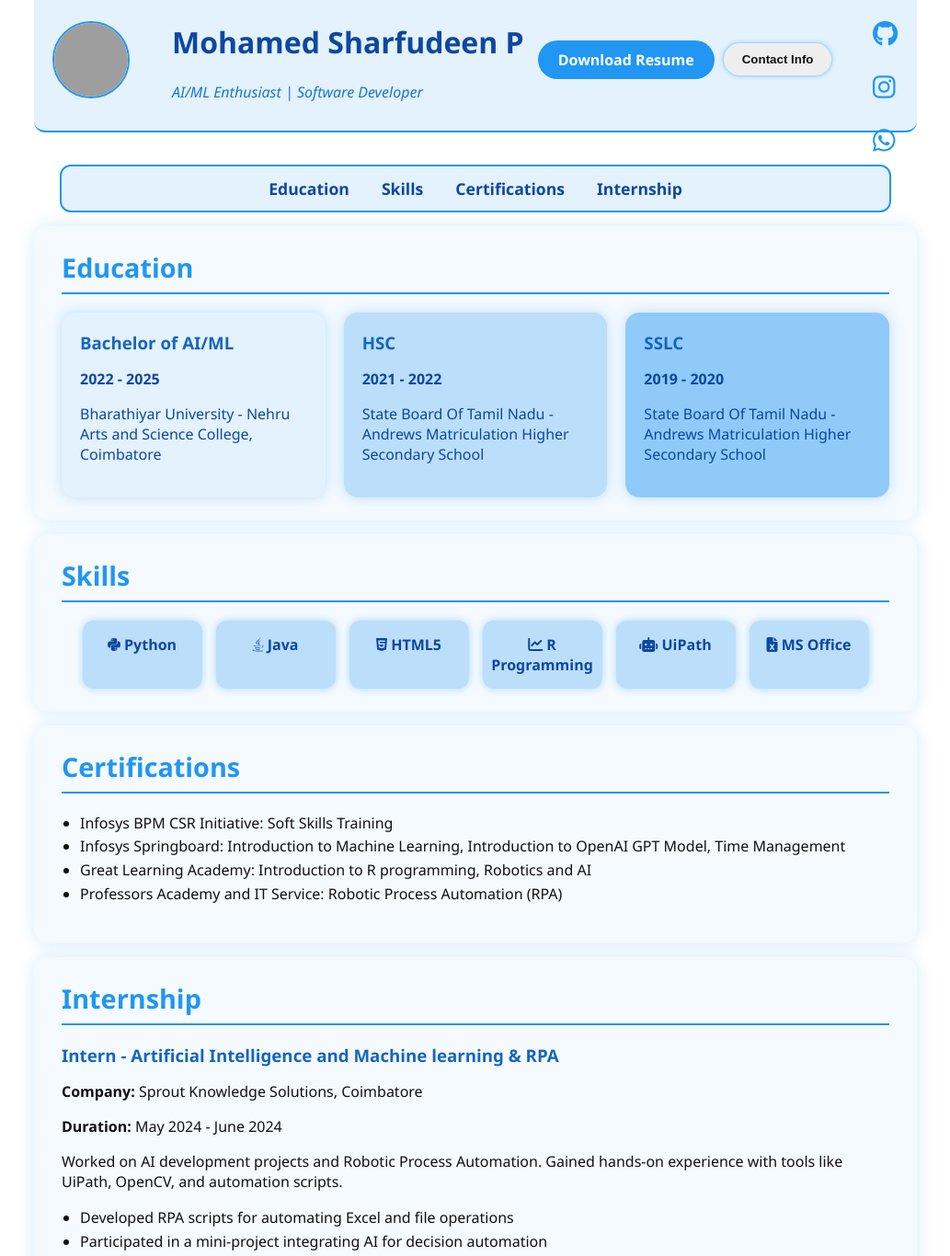
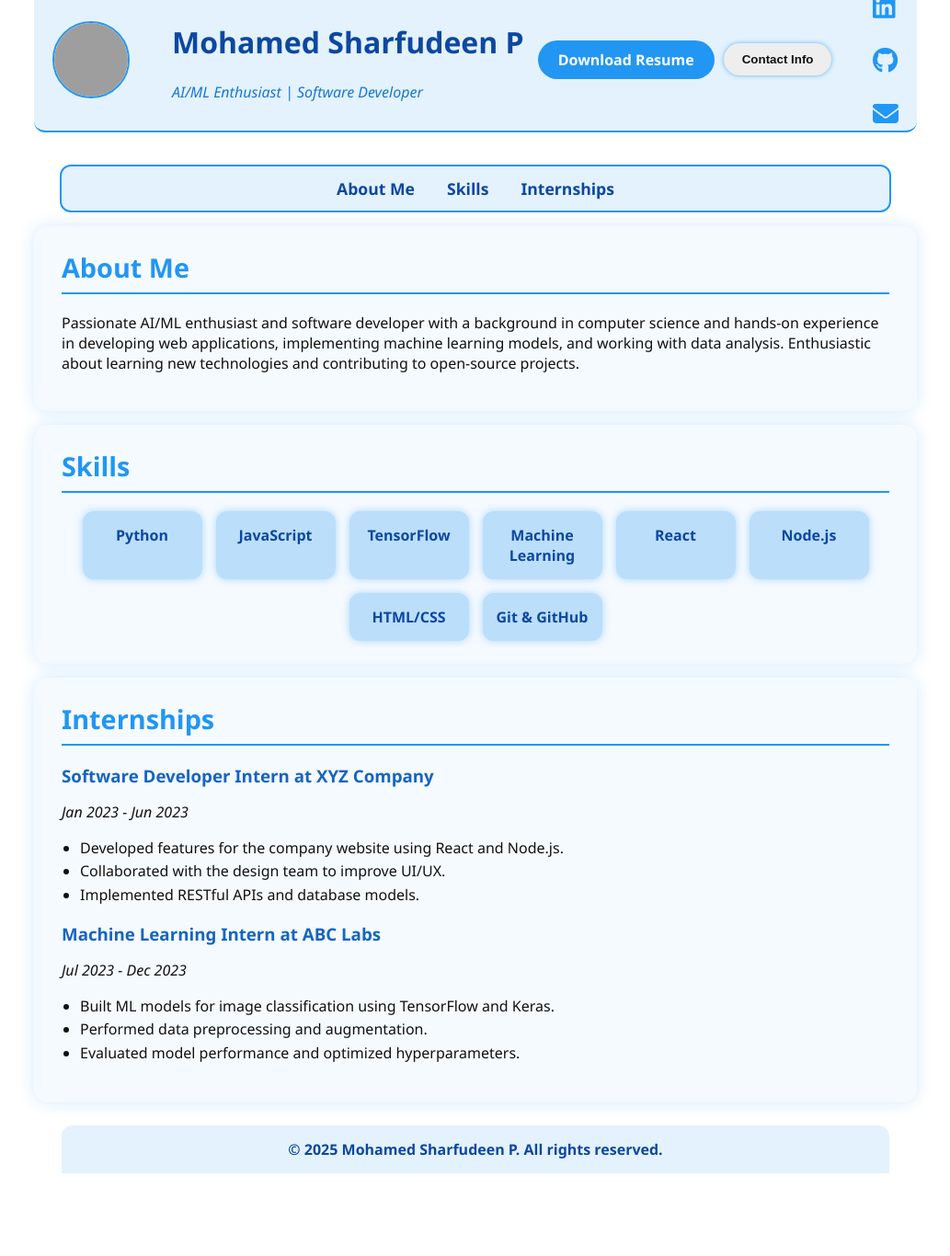
Before and after one commit to Sharfudeen2004/Sharfudeen.github.io, a plain HTML site: page index.html in a window 1280 px wide. Shown: the part 12-1378 px from the top of the page at 92% size, without its empty margins (123-1156 px from the left). After the commit the page ends 1288 px from the top, so only its background shows below. Drawn offline with Linux system fonts and the light colour scheme; grey boxes are pictures that could not be loaded.

Commit message:
Update index.html

```diff
--- a/index.html
+++ b/index.html
@@ -274,8 +274,8 @@
       function checkVisibility() {
         const triggerBottom = window.innerHeight * 0.85;
         sections.forEach((section) => {
-          const sectionTop = section.getBoundingClientRect().top;
-          if (sectionTop < triggerBottom) {
+          const rect = section.getBoundingClientRect();
+          if (rect.top < triggerBottom) {
             section.classList.add("visible");
           }
         });
@@ -299,7 +299,7 @@
     </div>
 
     <a
-      href="https://drive.google.com/file/d/1Za9qP5NfE3mcpr7sS4OlXGnTda47Okd7/view?usp=sharing"
+      href="https://drive.google.com/file/d/1TWDBtBXMMu6w0vlHbcU4sjDYJ_DOGNwf/view?usp=sharing"
       target="_blank"
       class="download-btn"
       >Download Resume</a
@@ -308,150 +308,86 @@
 
     <div class="social-icons" aria-label="Social Media Links">
       <a
-        href="https://www.facebook.com/sharfu.deen.7311"
+        href="https://www.linkedin.com/in/mohamed-sharfudeen-p-1b80a9271/"
         target="_blank"
-        aria-label="Facebook"
-        ><i class="fab fa-facebook"></i
+        title="LinkedIn"
+        ><i class="fab fa-linkedin"></i
       ></a>
       <a
-        href="https://github.com/Sharfudeen2004"
+        href="https://github.com/MohamedSharfudeen"
         target="_blank"
-        aria-label="GitHub"
+        title="GitHub"
         ><i class="fab fa-github"></i
       ></a>
       <a
-        href="https://www.instagram.com/_syntax_error_001/"
+        href="mailto:mohamedsharfudeen5@gmail.com"
         target="_blank"
-        aria-label="Instagram"
-        ><i class="fab fa-instagram"></i
-      ></a>
-      <a
-        href="https://wa.me/916384020042"
-        target="_blank"
-        aria-label="WhatsApp"
-        ><i class="fab fa-whatsapp"></i
+        title="Email"
+        ><i class="fas fa-envelope"></i
       ></a>
     </div>
   </header>
 
-  <div id="contact-info">
-    <p><strong>Email:</strong> mohamedsharfu2005@gmail.com</p>
-    <p><strong>Phone:</strong> +91 6384020042</p>
-    <p><strong>Address:</strong> Coimbatore, Tamil Nadu, India</p>
-  </div>
+  <section id="contact-info" aria-live="polite">
+    <p><strong>Phone:</strong> +91 93602 30703</p>
+    <p><strong>Email:</strong> mohamedsharfudeen5@gmail.com</p>
+    <p><strong>Location:</strong> Kerala, India</p>
+  </section>
 
   <nav>
-    <a href="#education">Education</a>
+    <a href="#about">About Me</a>
     <a href="#skills">Skills</a>
-    <a href="#certifications">Certifications</a>
-    <a href="#internship">Internship</a>
+    <a href="#internships">Internships</a>
   </nav>
 
-  <section id="education">
-    <h2>Education</h2>
-    <div style="display: flex; gap: 20px; flex-wrap: wrap;">
-      <div
-        style="
-          flex: 1;
-          background: #e3f2fd;
-          padding: 20px;
-          border-radius: 15px;
-          box-shadow: 0 0 15px #64b5f666;
-          color: #0d47a1;
-          min-width: 240px;
-        "
-      >
-        <h3>Bachelor of AI/ML</h3>
-        <p><strong>2022 - 2025</strong></p>
-        <p>Bharathiyar University - Nehru Arts and Science College, Coimbatore</p>
-      </div>
-      <div
-        style="
-          flex: 1;
-          background: #bbdefb;
-          padding: 20px;
-          border-radius: 15px;
-          box-shadow: 0 0 15px #64b5f666;
-          color: #0d47a1;
-          min-width: 240px;
-        "
-      >
-        <h3>HSC</h3>
-        <p><strong>2021 - 2022</strong></p>
-        <p>State Board Of Tamil Nadu - Andrews Matriculation Higher Secondary School</p>
-      </div>
-      <div
-        style="
-          flex: 1;
-          background: #90caf9;
-          padding: 20px;
-          border-radius: 15px;
-          box-shadow: 0 0 15px #64b5f666;
-          color: #0d47a1;
-          min-width: 240px;
-        "
-      >
-        <h3>SSLC</h3>
-        <p><strong>2019 - 2020</strong></p>
-        <p>State Board Of Tamil Nadu - Andrews Matriculation Higher Secondary School</p>
-      </div>
-    </div>
+  <section id="about">
+    <h2>About Me</h2>
+    <p>
+      Passionate AI/ML enthusiast and software developer with a background in
+      computer science and hands-on experience in developing web applications,
+      implementing machine learning models, and working with data analysis.
+      Enthusiastic about learning new technologies and contributing to open-source
+      projects.
+    </p>
   </section>
 
   <section id="skills">
     <h2>Skills</h2>
-    <div class="skills-grid">
-      <div class="skill-box python">
-        <i class="fab fa-python"></i> Python
-      </div>
-      <div class="skill-box java">
-        <i class="fab fa-java"></i> Java
-      </div>
-      <div class="skill-box html">
-        <i class="fab fa-html5"></i> HTML5
-      </div>
-      <div class="skill-box rprog">
-        <i class="fas fa-chart-line"></i> R Programming
-      </div>
-      <div class="skill-box uipath">
-        <i class="fas fa-robot"></i> UiPath
-      </div>
-      <div class="skill-box msoffice">
-        <i class="fas fa-file-excel"></i> MS Office
-      </div>
+    <div class="skills-grid" aria-label="Technical Skills">
+      <div class="skill-box" tabindex="0">Python</div>
+      <div class="skill-box" tabindex="0">JavaScript</div>
+      <div class="skill-box" tabindex="0">TensorFlow</div>
+      <div class="skill-box" tabindex="0">Machine Learning</div>
+      <div class="skill-box" tabindex="0">React</div>
+      <div class="skill-box" tabindex="0">Node.js</div>
+      <div class="skill-box" tabindex="0">HTML/CSS</div>
+      <div class="skill-box" tabindex="0">Git & GitHub</div>
     </div>
   </section>
 
-  <section id="certifications">
-    <h2>Certifications</h2>
-    <ul>
-      <li>Infosys BPM CSR Initiative: Soft Skills Training</li>
-      <li>
-        Infosys Springboard: Introduction to Machine Learning, Introduction to OpenAI GPT Model,
-        Time Management
-      </li>
-      <li>Great Learning Academy: Introduction to R programming, Robotics and AI</li>
-      <li>Professors Academy and IT Service: Robotic Process Automation (RPA)</li>
-    </ul>
-  </section>
+  <section id="internships">
+    <h2>Internships</h2>
+    <div class="internship-desc">
+      <h3>Software Developer Intern at XYZ Company</h3>
+      <p><em>Jan 2023 - Jun 2023</em></p>
+      <ul>
+        <li>Developed features for the company website using React and Node.js.</li>
+        <li>Collaborated with the design team to improve UI/UX.</li>
+        <li>Implemented RESTful APIs and database models.</li>
+      </ul>
 
-  <section id="internship">
-    <h2>Internship</h2>
-    <h3>Intern - Artificial Intelligence and Machine learning & RPA</h3>
-    <p><strong>Company:</strong> Sprout Knowledge Solutions, Coimbatore</p>
-    <p><strong>Duration:</strong> May 2024 - June 2024</p>
-    <div class="internship-desc">
-      <p>
-        Worked on AI development projects and Robotic Process Automation. Gained hands-on experience with
-        tools like UiPath, OpenCV, and automation scripts.
-      </p>
+      <h3>Machine Learning Intern at ABC Labs</h3>
+      <p><em>Jul 2023 - Dec 2023</em></p>
       <ul>
-        <li>Developed RPA scripts for automating Excel and file operations</li>
-        <li>Participated in a mini-project integrating AI for decision automation</li>
+        <li>Built ML models for image classification using TensorFlow and Keras.</li>
+        <li>Performed data preprocessing and augmentation.</li>
+        <li>Evaluated model performance and optimized hyperparameters.</li>
       </ul>
     </div>
   </section>
 
-  <footer>&copy; 2025 Mohamed Sharfudeen P</footer>
+  <footer>
+    &copy; 2025 Mohamed Sharfudeen P. All rights reserved.
+  </footer>
 </body>
 </html>
```
